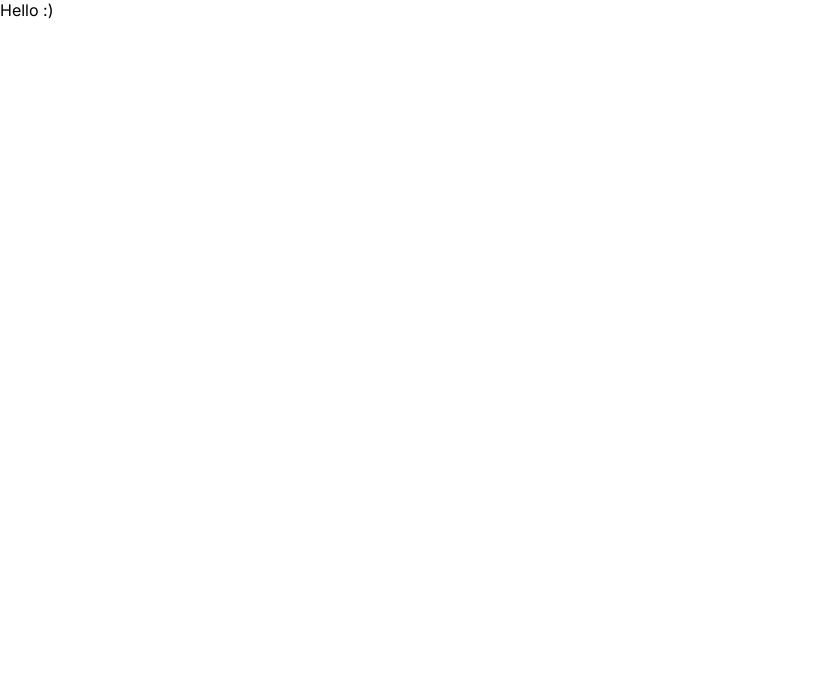
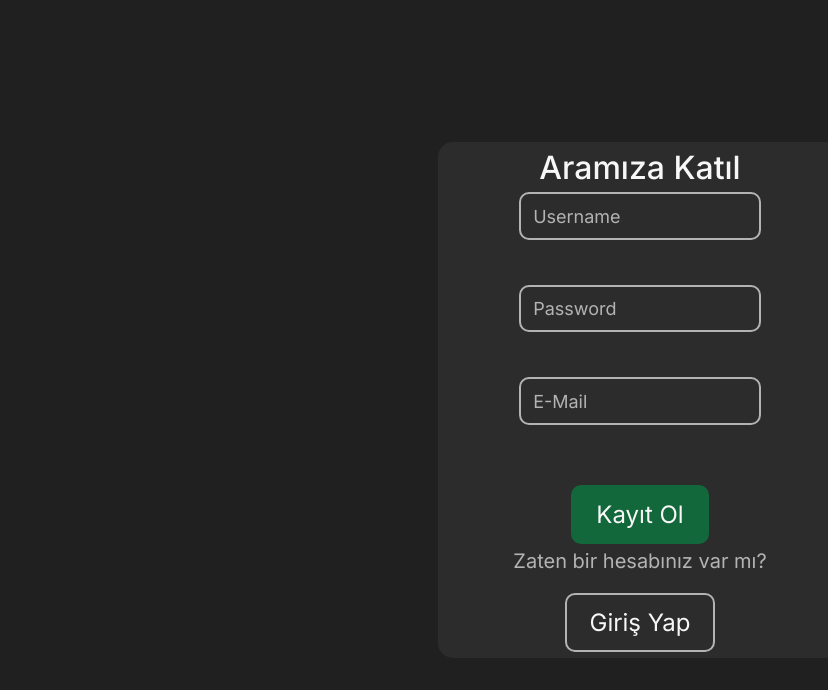
Before and after one commit to sekerhalithamza/jschat, a Next.js app: page / in a window 1280 px wide. Shown: the top 690 px of the page, without its empty margins (0-828 px from the left). Built offline with nearby package versions, Linux system fonts and the light colour scheme.

Commit message:
feat: Sign Up page (without animation and func)

```diff
--- a/app/globals.css
+++ b/app/globals.css
@@ -1,11 +1,11 @@
 :root {
 	--primary: #25d366;
-	--primary-dark: #1daa61;
+	--primary-dark: #12673b;
 	--background: #2c2c2c;
 	--background-dark: #202020;
 	--blue: #3376d0;
 	--white: #f7f7f7;
-	--gray: #cfcfcf;
+	--gray: #b3b3b3;
 }
 
 * {
--- /dev/null
+++ b/app/page.module.css
@@ -0,0 +1,66 @@
+.main {
+	width: 100%;
+	height: 100vh;
+	display: flex;
+	flex-direction: row;
+	align-items: center;
+	justify-content: space-evenly;
+	padding-inline: 15%;
+	padding-block: 10%;
+	background-color: var(--background-dark);
+}
+
+/*
+.seperator {
+	width: 2px;
+	height: 100%;
+	background-color: var(--gray);
+}
+*/
+
+.section {
+	width: 45%;
+	height: 95%;
+	display: flex;
+	flex-direction: column;
+	align-items: center;
+	justify-content: space-evenly;
+	background-color: var(--background);
+	border-radius: 15px;
+	color: var(--white);
+}
+
+.form {
+	display: flex;
+	flex-direction: column;
+	align-items: center;
+	width: 60%;
+	gap: 45px;
+	font-size: 20px;
+}
+
+.title {
+	font-size: 32px;
+	font-weight: 500;
+}
+
+.formButton {
+	font-size: 24px;
+	margin-block-start: 15px;
+}
+
+.bottomContainer {
+	display: flex;
+	flex-direction: column;
+	align-items: center;
+	gap: 20px;
+}
+
+.text {
+	font-size: 20px;
+	color: var(--gray);
+}
+
+.redirectButton {
+	font-size: 24px;
+}
--- a/app/page.tsx
+++ b/app/page.tsx
@@ -1,6 +1,47 @@
 import Image from "next/image";
+
+import { Input, Button } from "@/app/ui/components";
+
 import styles from "./page.module.css";
 
 export default function Home() {
-	return "Hello :)";
+	return (
+		<main className={`${styles.main}`}>
+			{/*
+			<section className={`${styles.section}`}></section>
+			<div className={`${styles.seperator}`}></div>
+			<section className={`${styles.section}`}></section>
+			*/}
+			<section className={`${styles.section}`}>
+				<h3 className={`${styles.title}`}>Aramıza Katıl</h3>
+				<form className={`${styles.form}`}>
+					<Input
+						placeholder="Username"
+						inputType="text"
+						extraClassNames={undefined}
+					></Input>
+					<Input
+						placeholder="Password"
+						inputType="password"
+						extraClassNames={undefined}
+					></Input>
+					<Input
+						placeholder="E-Mail"
+						inputType="email"
+						extraClassNames={undefined}
+					></Input>
+					<Button
+						child="Kayıt Ol"
+						buttonType="submit"
+						styleType="primary"
+						extraClassNames={[styles.formButton]}
+					></Button>
+				</form>
+				<div className={`${styles.bottomContainer}`}>
+					<span className={`${styles.text}`}>Zaten bir hesabınız var mı?</span>
+					<Button child="Giriş Yap" buttonType="button" styleType="secondary" extraClassNames={[styles.redirectButton]}></Button>
+				</div>
+			</section>
+		</main>
+	);
 }
--- /dev/null
+++ b/app/ui/components.module.css
@@ -0,0 +1,30 @@
+.input {
+	background-color: transparent;
+	padding-inline: 5%;
+	padding-block: 4%;
+	border: 2px solid var(--gray);
+	border-radius: 10px;
+	width: 100%;
+}
+
+.input::placeholder {
+	font-size: 18px;
+	color: var(--gray);
+}
+
+.button {
+	padding-block: 15px;
+	padding-inline: 25px;
+	border-radius: 10px;
+	font-size: 20px;
+}
+
+.button.primary {
+	background-color: var(--primary-dark);
+}
+
+.button.secondary {
+	background-color: transparent;
+	outline: 2px solid var(--gray);
+	outline-offset: -2px;
+}
--- /dev/null
+++ b/app/ui/components.tsx
@@ -0,0 +1,42 @@
+import styles from "@/app/ui/components.module.css";
+
+export function Input({
+	placeholder,
+	inputType,
+	extraClassNames,
+}: {
+	placeholder: string;
+	inputType: string;
+	extraClassNames: string[] | undefined;
+}) {
+	const extraClassNamesString: string | undefined = extraClassNames?.join("");
+	return (
+		<input
+			className={`${styles.input} ${extraClassNamesString}`}
+			placeholder={placeholder}
+			type={inputType}
+		></input>
+	);
+}
+
+export function Button({
+	child,
+	buttonType,
+	styleType,
+	extraClassNames,
+}: {
+	child: React.ReactNode;
+	buttonType: "button" | "submit" | "reset" | undefined;
+	styleType: "primary" | "secondary";
+	extraClassNames: string[] | undefined;
+}) {
+	const extraClassNamesString: string | undefined = extraClassNames?.join("");
+	return (
+		<button
+			className={`${styles.button} ${styles[styleType]} ${extraClassNamesString}`}
+			type={buttonType}
+		>
+			{child}
+		</button>
+	);
+}
```
